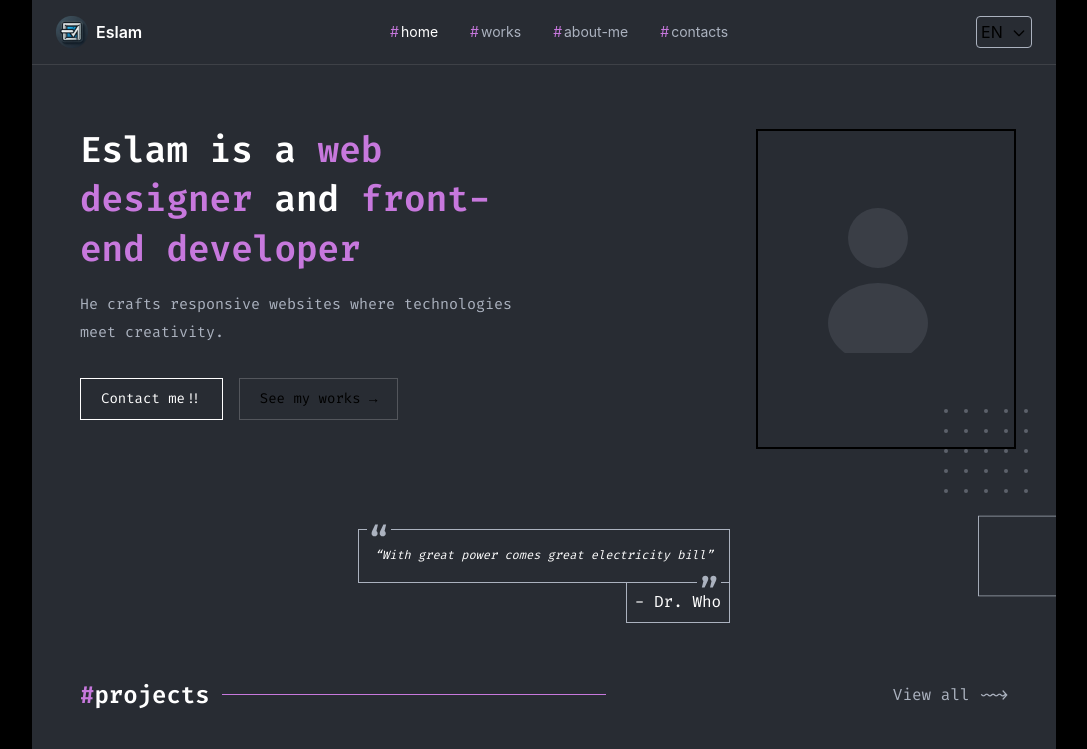
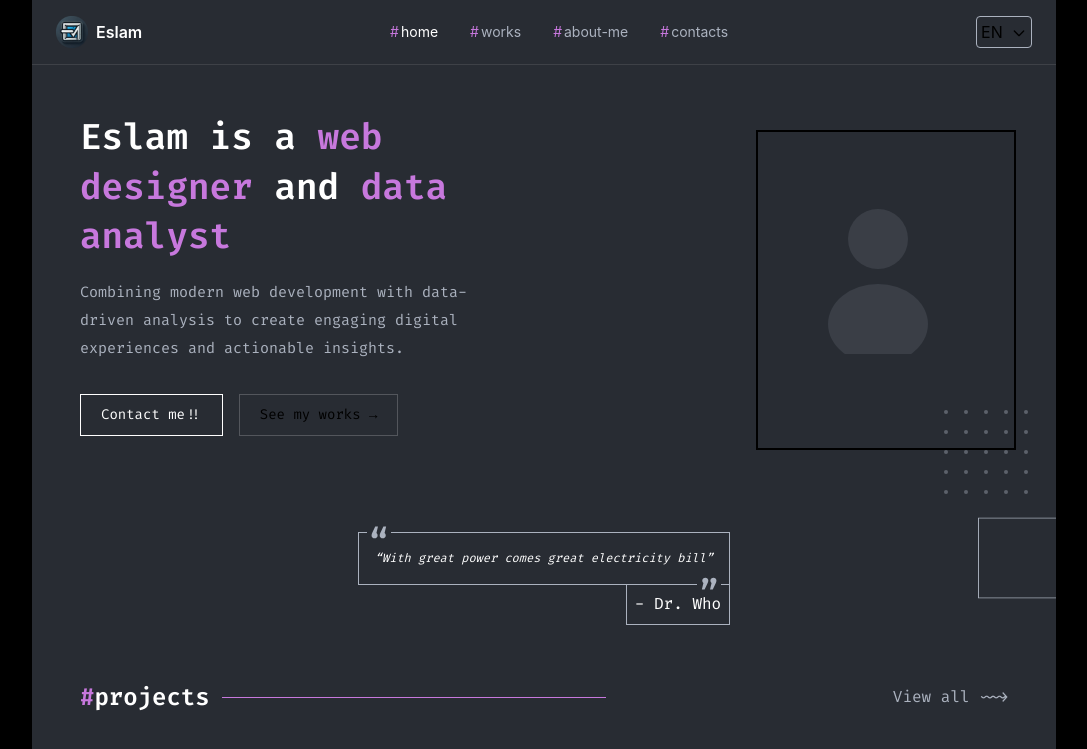
Before and after one commit to Eslam-mg/portfolio, a Next.js app: page / in a window 1280 px wide. Shown: the top 749 px of the page, without its empty margins (96-1183 px from the left). Built offline with nearby package versions, Linux system fonts and the light colour scheme.

Commit message:
add description about me to home page

```diff
--- a/src/app/(home)/page.tsx
+++ b/src/app/(home)/page.tsx
@@ -49,10 +49,10 @@ export default function page() {
                         Eslam is a{" "}
                         <span className="text-primaryColor">web designer</span>{" "}
                         and{" "}
-                        <span className="text-primaryColor">front-end developer</span>
+                        <span className="text-primaryColor">data analyst</span>
                     </h1>
                     <p className="text-textPrimaryColor text-[15px] leading-7 m-0 mb-8 max-w-md">
-                        He crafts responsive websites where technologies meet creativity.
+                        Combining modern web development with data-driven analysis to create engaging digital experiences and actionable insights.
                     </p>
                     <div className="flex gap-4 flex-wrap">
                         <Link
```
